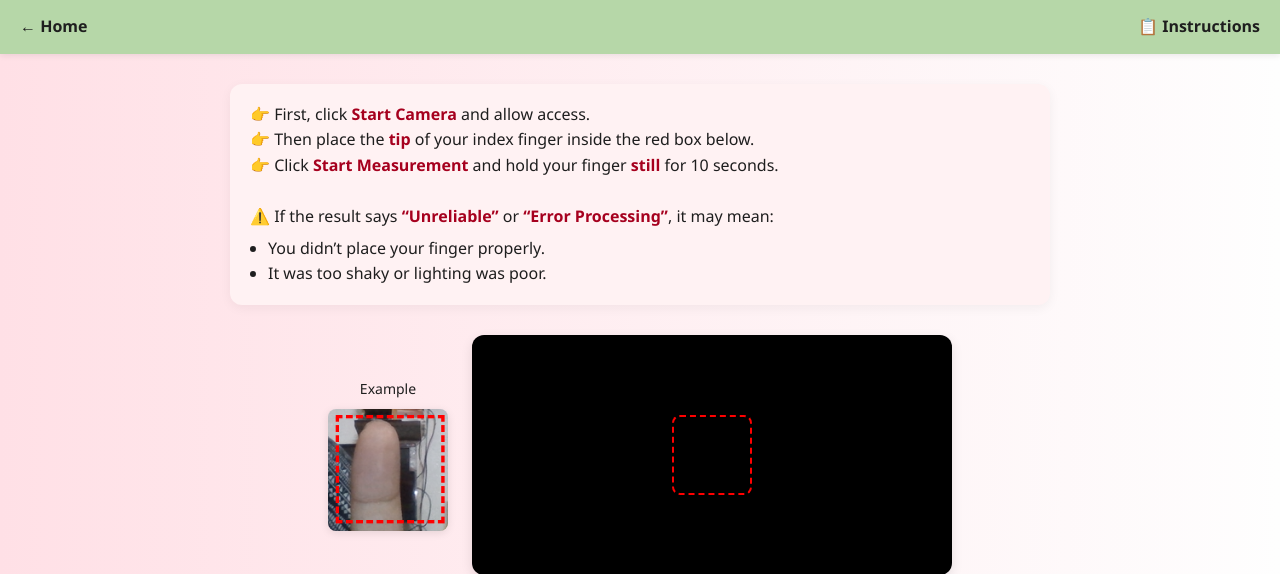
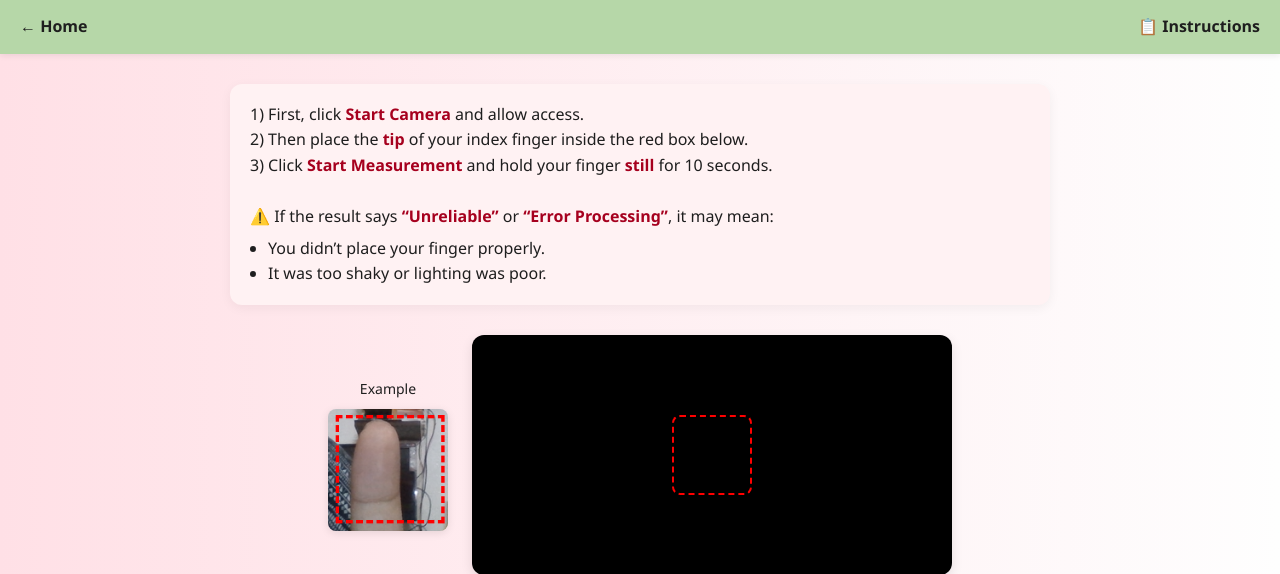
Before and after one commit to anugya22/Heart_rate_monitor, a Flask app: page /measure in a window 1280 px wide. Shown: the top 574 px of the page. Run offline with Flask 3, Linux system fonts and the light colour scheme.

Commit message:
Update measure.html

```diff
--- a/templates/measure.html
+++ b/templates/measure.html
@@ -155,9 +155,9 @@
   <div class="container">
     <div class="instructions-box">
       <p>
-        👉 First, click <strong>Start Camera</strong> and allow access.<br>
-        👉 Then place the <strong>tip</strong> of your index finger inside the red box below.<br>
-        👉 Click <strong>Start Measurement</strong> and hold your finger <strong>still</strong> for 10 seconds.<br><br>
+        1) First, click <strong>Start Camera</strong> and allow access.<br>
+        2) Then place the <strong>tip</strong> of your index finger inside the red box below.<br>
+        3) Click <strong>Start Measurement</strong> and hold your finger <strong>still</strong> for 10 seconds.<br><br>
         ⚠️ If the result says <strong>“Unreliable”</strong> or <strong>“Error Processing”</strong>, it may mean:
         <ul style="margin-top: 6px; margin-left: 18px;">
           <li>You didn’t place your finger properly.</li>
```
